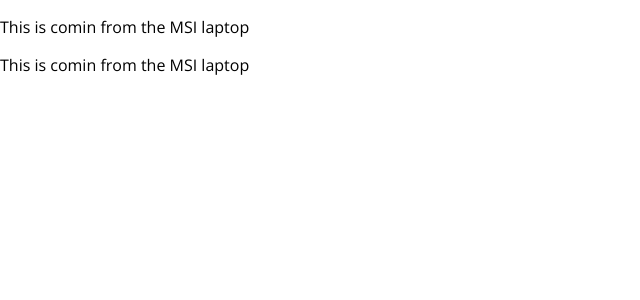
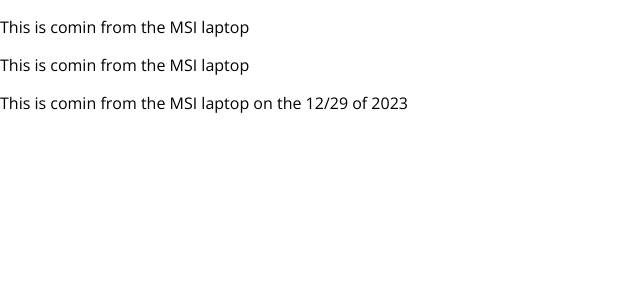
Before and after one commit to suraphel/testingkranken, a React (Create React App) app: page / in a window 1280 px wide. Shown: the top 300 px of the page, without its empty margins (0-640 px from the left). Built offline with nearby package versions, Linux system fonts and the light colour scheme.

Commit message:
Add a third line from the MSI

```diff
--- a/src/App.js
+++ b/src/App.js
@@ -12,6 +12,7 @@ function App() {
     <div className="App">
       <p> This is comin from the MSI laptop</p>
       <p> This is comin from the MSI laptop</p>
+      <p> This is comin from the MSI laptop on the 12/29 of 2023</p>
       {/* <Switch>
         <Layout>
           <header className="App-header">
```
